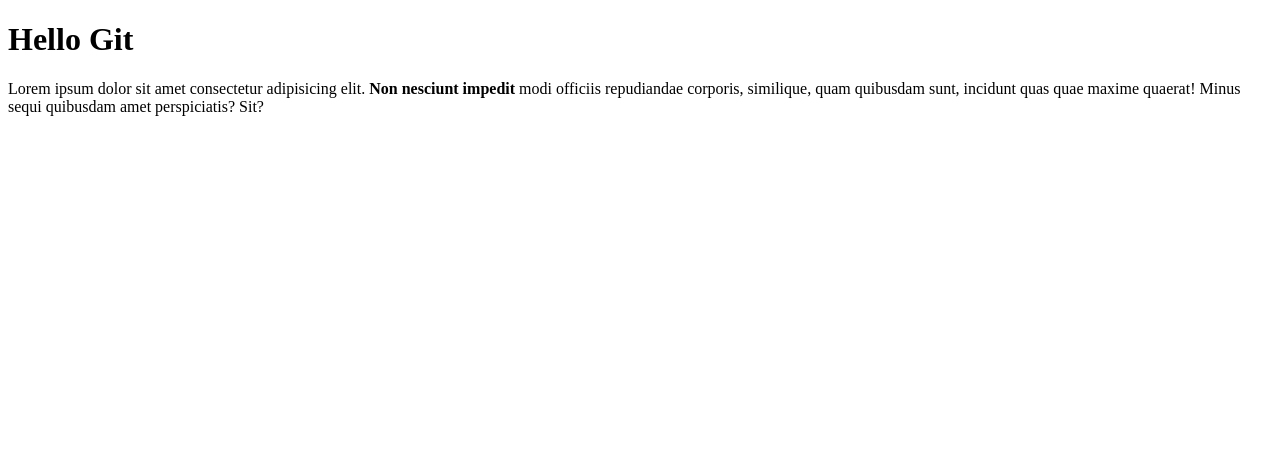
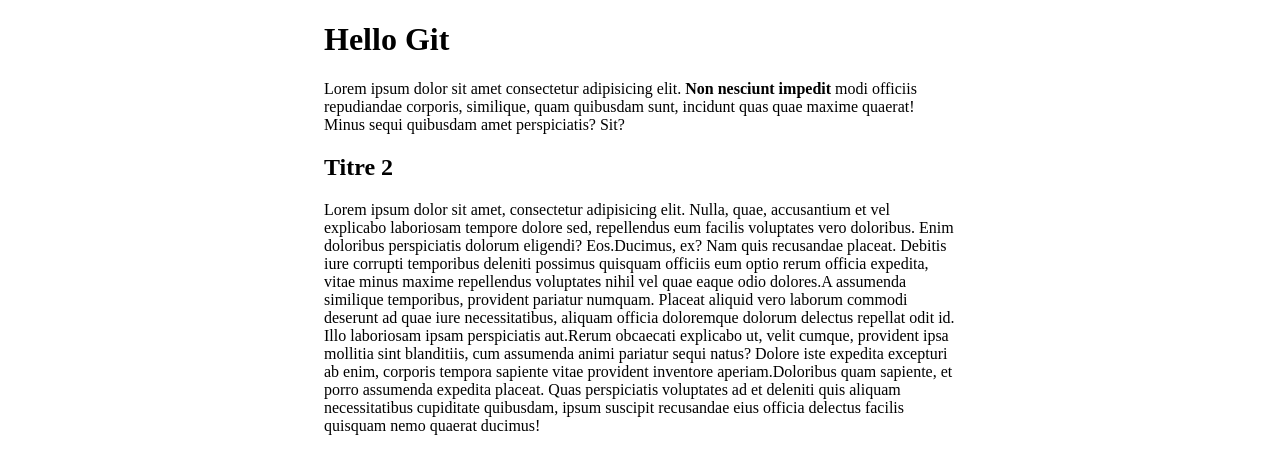
Before and after one commit to pcharli/git-wi34, a website: page index.html in a window 1280 px wide. Drawn offline with Linux system fonts and the light colour scheme.

Commit message:
Add paragraphe in html + add style.css

```diff
--- a/index.html
+++ b/index.html
@@ -4,9 +4,14 @@
     <meta charset="UTF-8">
     <meta name="viewport" content="width=device-width, initial-scale=1.0">
     <title>Découverte de Git</title>
+    <link rel="stylesheet" href="style.css">
 </head>
 <body>
+<main>
     <h1>Hello Git</h1>
     <p>Lorem ipsum dolor sit amet consectetur adipisicing elit. <strong>Non nesciunt impedit</strong> modi officiis repudiandae corporis, similique, quam quibusdam sunt, incidunt quas quae maxime quaerat! Minus sequi quibusdam amet perspiciatis? Sit?</p>
+    <h2>Titre 2</h2>
+    <p><span>Lorem ipsum dolor sit amet, consectetur adipisicing elit. Nulla, quae, accusantium et vel explicabo laboriosam tempore dolore sed, repellendus eum facilis voluptates vero doloribus. Enim doloribus perspiciatis dolorum eligendi? Eos.</span><span>Ducimus, ex? Nam quis recusandae placeat. Debitis iure corrupti temporibus deleniti possimus quisquam officiis eum optio rerum officia expedita, vitae minus maxime repellendus voluptates nihil vel quae eaque odio dolores.</span><span>A assumenda similique temporibus, provident pariatur numquam. Placeat aliquid vero laborum commodi deserunt ad quae iure necessitatibus, aliquam officia doloremque dolorum delectus repellat odit id. Illo laboriosam ipsam perspiciatis aut.</span><span>Rerum obcaecati explicabo ut, velit cumque, provident ipsa mollitia sint blanditiis, cum assumenda animi pariatur sequi natus? Dolore iste expedita excepturi ab enim, corporis tempora sapiente vitae provident inventore aperiam.</span><span>Doloribus quam sapiente, et porro assumenda expedita placeat. Quas perspiciatis voluptates ad et deleniti quis aliquam necessitatibus cupiditate quibusdam, ipsum suscipit recusandae eius officia delectus facilis quisquam nemo quaerat ducimus!</span></p>
+</main>
 </body>
 </html>
--- /dev/null
+++ b/style.css
@@ -0,0 +1,4 @@
+main {
+    width: 50%;
+    margin: auto;
+}
```
